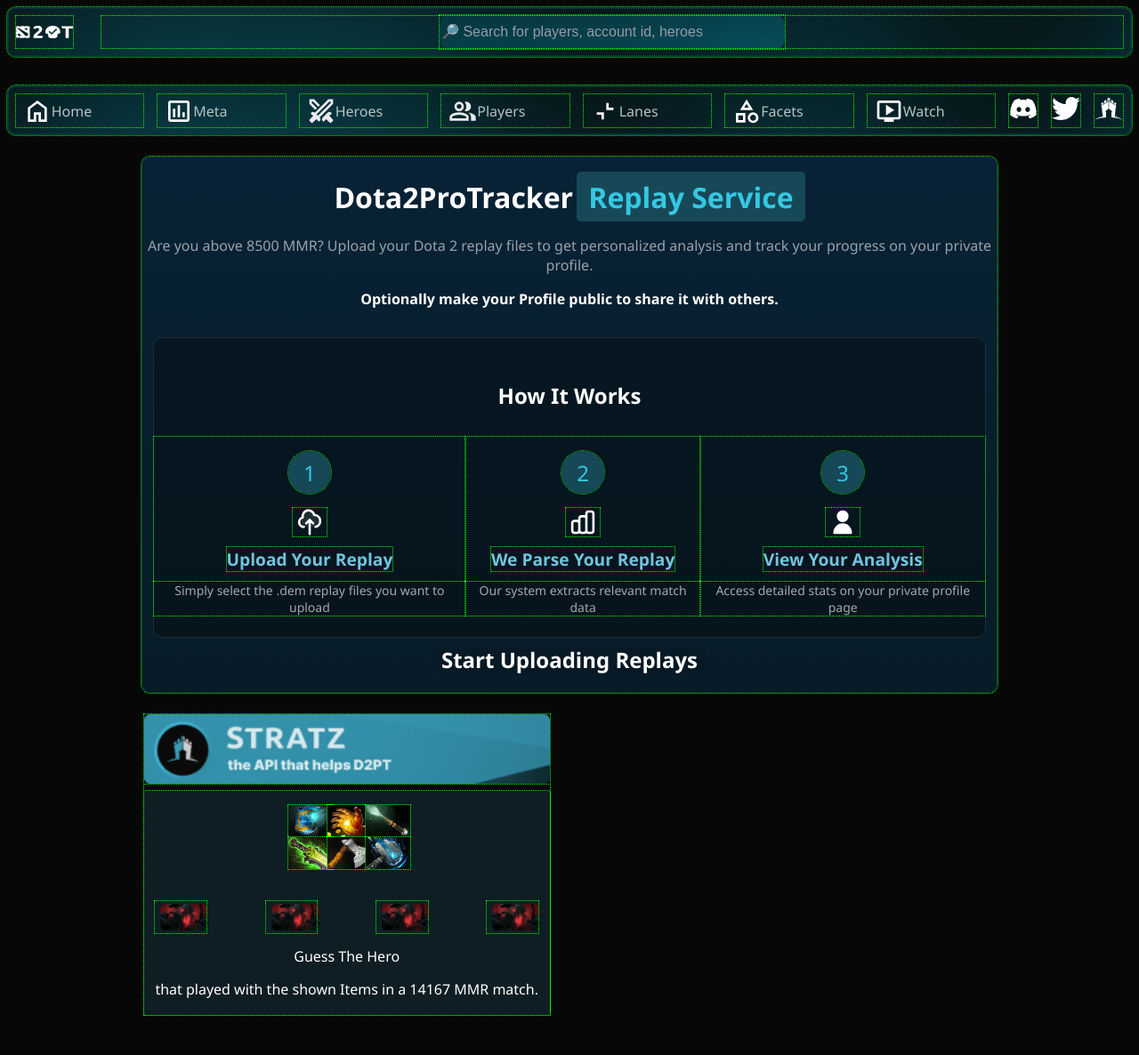
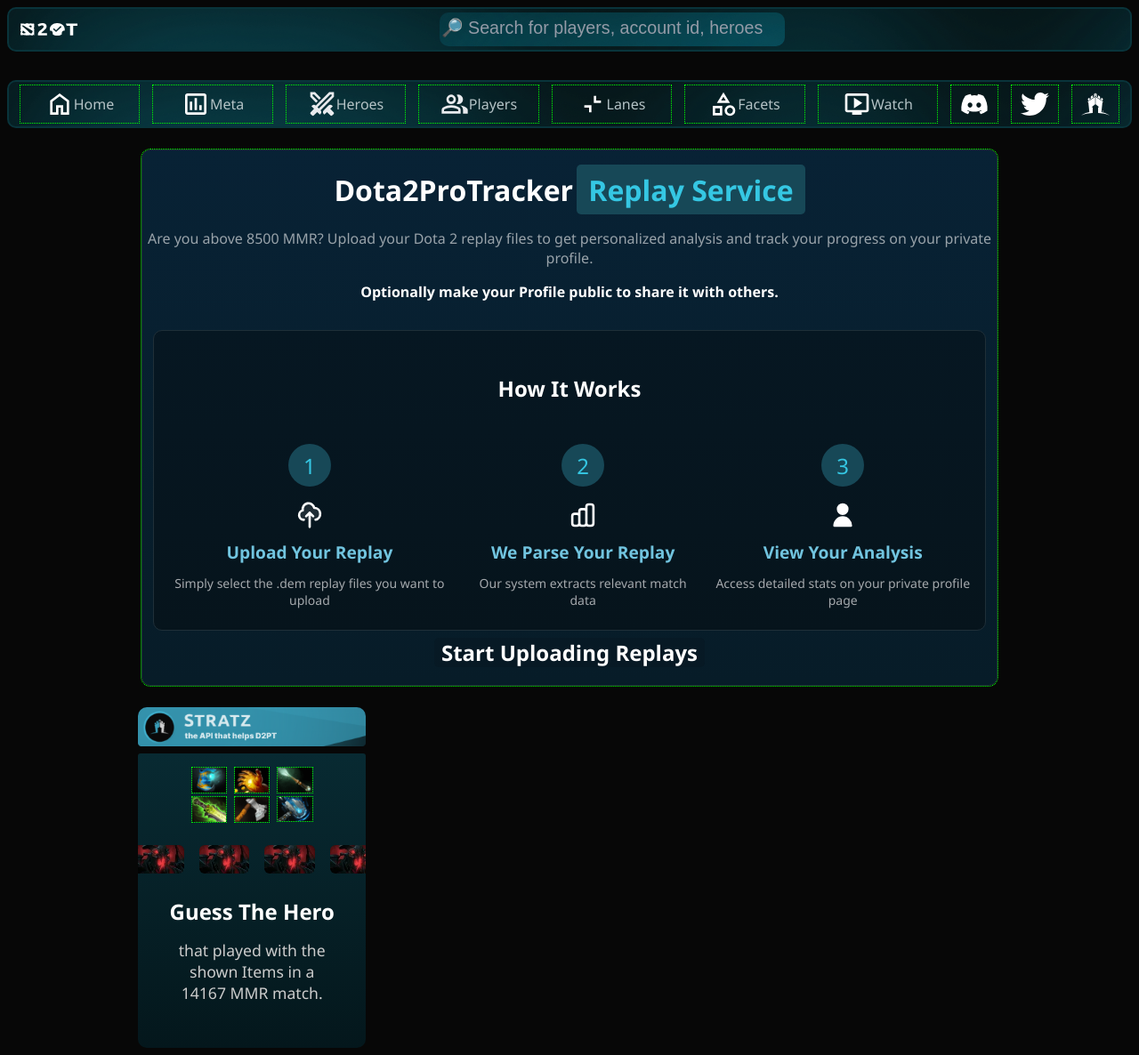
Before and after one commit to llarkss/web-Lab3, a PHP site: page / in a window 1280 px wide. Shown: the whole page at 89% size. Before the commit the page ends 1142 px from the top, so only its background shows below. Run offline with PHP 8.4, Linux system fonts and the light colour scheme.

Commit message:
tweaked a little bit the nav bar and made some changes to trivia game

```diff
--- a/index.html
+++ b/index.html
@@ -61,25 +61,23 @@
                     <img src="images/live.svg" alt="home">
                     Watch
                 </a>
-
-                <div class="">
+                    <div class="image-text-group items-center">
                         <a class="" href="">
                             <img src="images/Discord2.svg" alt="home">
                         </a>
                     </div>
 
-                <div class="">
+                    <div class="image-text-group items-center">
                         <a class="" href="">
                             <img src="images/Twitter2.svg" alt="home">
                         </a>
                     </div>
 
-                <div class="">
+                    <div class="image-text-group items-center">
                         <a class="" href="">
                             <img src="images/StratzLogo2.svg" alt="home">
                         </a>
                     </div>
-
                 </div>
             </div>
         </header>
@@ -87,7 +85,7 @@
     <main>
     <div class="block">
         <div class="replay-service">
-            <span class="d2pt">Dota2ProTracker</span>
+            <span>Dota2ProTracker</span>
             <span class="replay-text"> Replay Service</span>
 
             <p class="gray-text">Are you above 8500 MMR? Upload your Dota 2 replay files to get personalized analysis and track your progress on your private profile.</p>
@@ -131,13 +129,13 @@
                         </span>
                     </div>
                 </div>
-
             </div>
             <a class="upload-button" href="https://dota2protracker.com/upload">Start Uploading Replays</a>
         </div>
     </div>
-    <section class="flex trivia ">
-        <div class="flex flex-col">
+
+    <section ">
+        <div class="flex trivia flex-col overflow-hidden">
             <img src="images/stratz_banner_1.webp" alt="">
             <div class="guess-game">
                 <div class="grid build">
@@ -148,22 +146,29 @@
                     <img src="items/quelling_blade.webp" alt="" class="item-build">
                     <img src="items/meteor_hammer.png" alt="" class="item-build">
                 </div>
-                <div class="flex gap-1 justify-space-between">
+
+                <div class="flex gap-1 justify-center">
                     <button class="build-answer">
                         <img class="hero" src="heroes/nevermore_lg.jpg" alt="">
                     </button>
+
                     <button class="build-answer">
                         <img class="hero" src="heroes/nevermore_lg.jpg" alt="">
                     </button>
+
                     <button class="build-answer">
                         <img class="hero" src="heroes/nevermore_lg.jpg" alt="">
                     </button>
+
                     <button class="build-answer">
                         <img class="hero" src="heroes/nevermore_lg.jpg" alt="">
                     </button>
                 </div>
-                <span class=" block text-center">Guess The Hero</span>
-                <span class="text-center">that played with the shown Items in a 14167 MMR match.</span>
+
+                <span class="guess-hero-text">
+                    Guess The Hero
+                </span>
+                <span class="block text-center">that played with the shown Items in a 14167 MMR match.</span>
             </div>
         </div>
 
--- a/layout1.css
+++ b/layout1.css
@@ -29,7 +29,7 @@
 }
 .flex>*/*debug purpose*/
 {
-    outline: 1px dotted lime;
+    /* outline: 1px dotted lime; */
 }
 .image-text-group>*/*debug purpose*/
 {
--- a/style.css
+++ b/style.css
@@ -39,9 +39,9 @@ h3
 
 .headerstyle
 {
-    height: 4.5vh;
-    padding-inline: 0.6vw;
-    padding-block: 0.5rem;
+    height: auto;
+    padding-block: 4px;
+    padding-inline: 1vw;
     border: 2px solid rgb(9, 52, 59);
     border-radius: 10px;
     background: url(images/blur.png) 0% 0%;
@@ -62,25 +62,27 @@ h3
     border-radius: 10px;
     border: 0px;
     background: url(images/blur.png) 0% 0%;
+
 }
 .searchBar::placeholder
 {
     color: rgb(148, 155, 167);
-    font-size: 1rem;
+    font-size: 1.23rem;
 }
 
 .image-text-group
 {
     display: flex;
 }
-
 .image-text-group > a {
     display: flex;
+    flex: 1;
+
+    width: auto;
+    padding: 5px 10px;
+
+    justify-content: center;
     align-items: center;
-
-    flex: 1;
-    width: auto;
-    padding-inline: 0.5rem;
 }
 .image-text-group a > img {
     height: 4vh;
@@ -107,23 +109,6 @@ h3
     border: 1px solid rgb(32, 49, 57);
     border-radius: 10px;
 }
-
-.how-it-works
-{
-    margin-block-start: 4vh;
-    margin-block-end: 1vh;
-    padding-block: 3vh;
-    width: 73vw;
-
-    justify-content: center;
-    justify-self: center;
-
-    background-image: linear-gradient(rgb(6, 23, 34), rgb(6, 20, 28));
-    border: 1px solid rgb(31, 47, 56);
-    border-radius: inherit;
-}
-
-
 .replay-service>span
 {
     font-size: 2rem;
@@ -142,6 +127,21 @@ h3
     background-color: rgb(23, 72, 87);
     border-radius: 5px;
     color: rgb(53, 199, 227);
+}
+
+.how-it-works
+{
+    margin-block-start: 4vh;
+    margin-block-end: 1vh;
+    padding-block: 3vh;
+    width: 73vw;
+
+    justify-content: center;
+    justify-self: center;
+
+    background-image: linear-gradient(rgb(6, 23, 34), rgb(6, 20, 28));
+    border: 1px solid rgb(31, 47, 56);
+    border-radius: inherit;
 }
 
 .number
@@ -169,21 +169,18 @@ h3
 }
 .about-replay
 {
-
     color: rgb(165, 169, 173);
     font-size: 0.875rem ;
 }
 
 .upload-button
 {
-
     color: #fff;
     background-color: rgba(8, 15, 21, 0.2);
     font-size: 1.5rem;
     font-weight: bold;
     padding-inline: 1vh;
     border-radius: 5px;
-
 }
 .upload-button:hover
 {
@@ -193,10 +190,12 @@ h3
 
 .trivia
 {
-    border-radius: 10px;
     display: flex;
     flex-direction: row;
-    margin-inline-start: 12vw;
+    max-width: 20vw;
+
+    border-radius: 10px;
+    margin-inline-start: 11.5vw;
 }
 
 .guess-game
@@ -205,24 +204,28 @@ h3
     margin-block-start: 8px;
     padding-block-end: 18px;
     padding-inline: 1vw;
-    background-image: radial-gradient(rgb(21, 42, 50), rgb(15, 30, 36) 0% 0%);
+    background-image: linear-gradient(rgb(8, 42, 50), rgb(4, 23, 28) 100% 50%);
 }
 
 .build
 {
     display: grid;
-    grid-template-columns: repeat(3, 3.4vw);
-    grid-template-rows: repeat(3, 1fr);
-    row-gap: 0;
-    column-gap: 0;
+    grid-template-columns: repeat(3, auto);
+    grid-template-rows: repeat(2, auto);
+
+    column-gap: 10px;
+    row-gap: 5px;
+
     margin-block-start: 2vh;
+    margin-block-end: 3vh;
     justify-content: center;
 }
 
 .item-build
 {
-    height: 36px;
-
+    max-height: 7vh;
+    max-width: 3vw;
+    object-fit: contain;
 }
 
 .build-answer
@@ -234,14 +237,32 @@ h3
 }
 .hero
 {
+    display: flex;
     border-radius: 6px;
     object-fit: cover;
-    display: flex;
-    height: 3.8vh;
+    height: 4vh;
 }
 
 .hero:hover
 {
-    height: 4vh;
+    height: 4.5vh;
     transition: 0.20s;
 }
+
+.guess-hero-text
+{
+    margin-block-start: 3vh;
+    margin-block-end: 1vh;
+    font-size: 1.5rem;
+    font-weight: bold;
+    display: block;
+    text-align: center;
+}
+
+span.block
+{
+    font-size: 1.1rem;
+    color: rgb(204, 204, 204);
+    margin-block-end: 4vh;
+    margin-inline: 2vw;
+}
```
Also changed, not shown: layout.css (deleted, +0 -95 lines), script.js (added). Lines whose indentation alone changed are shown as unchanged.
